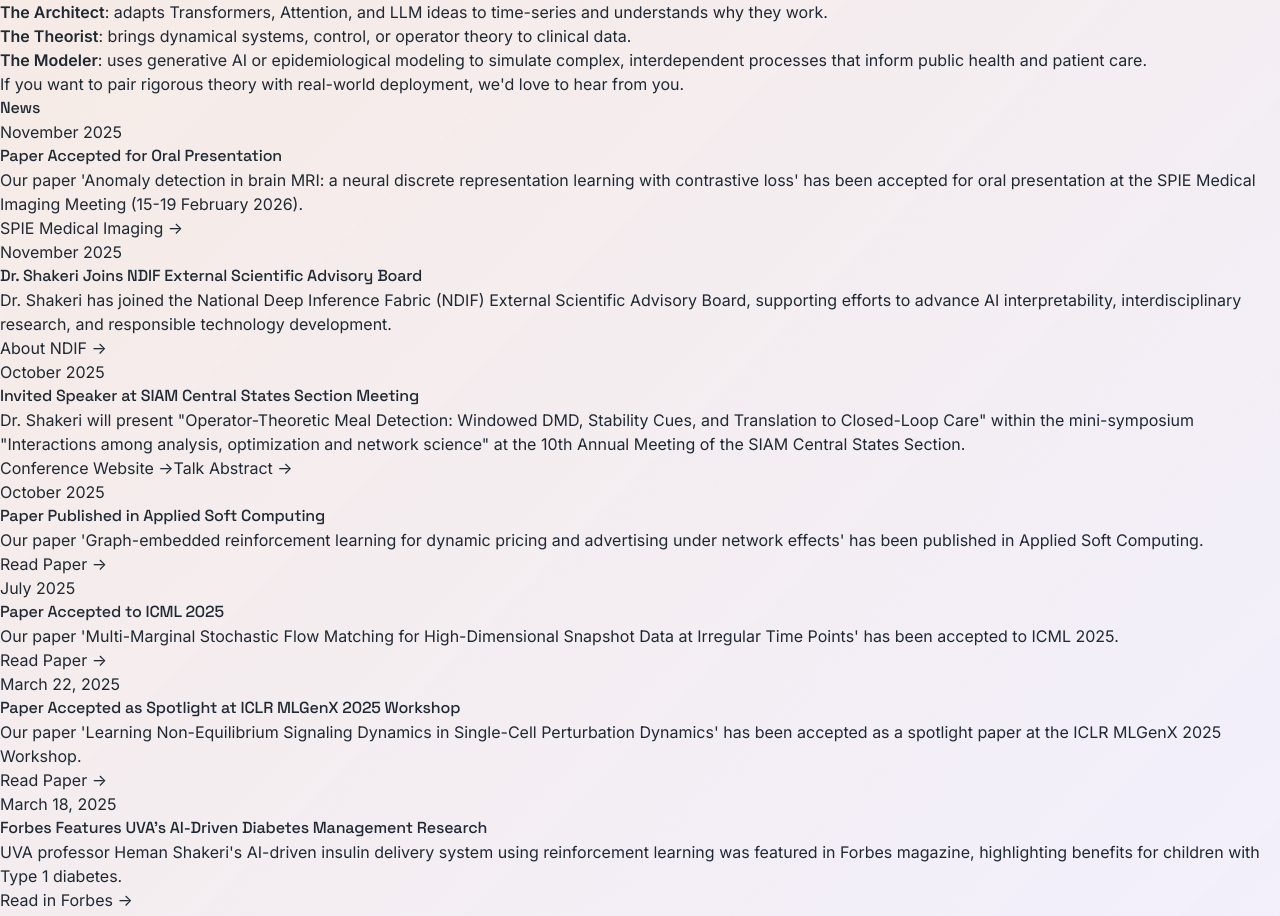
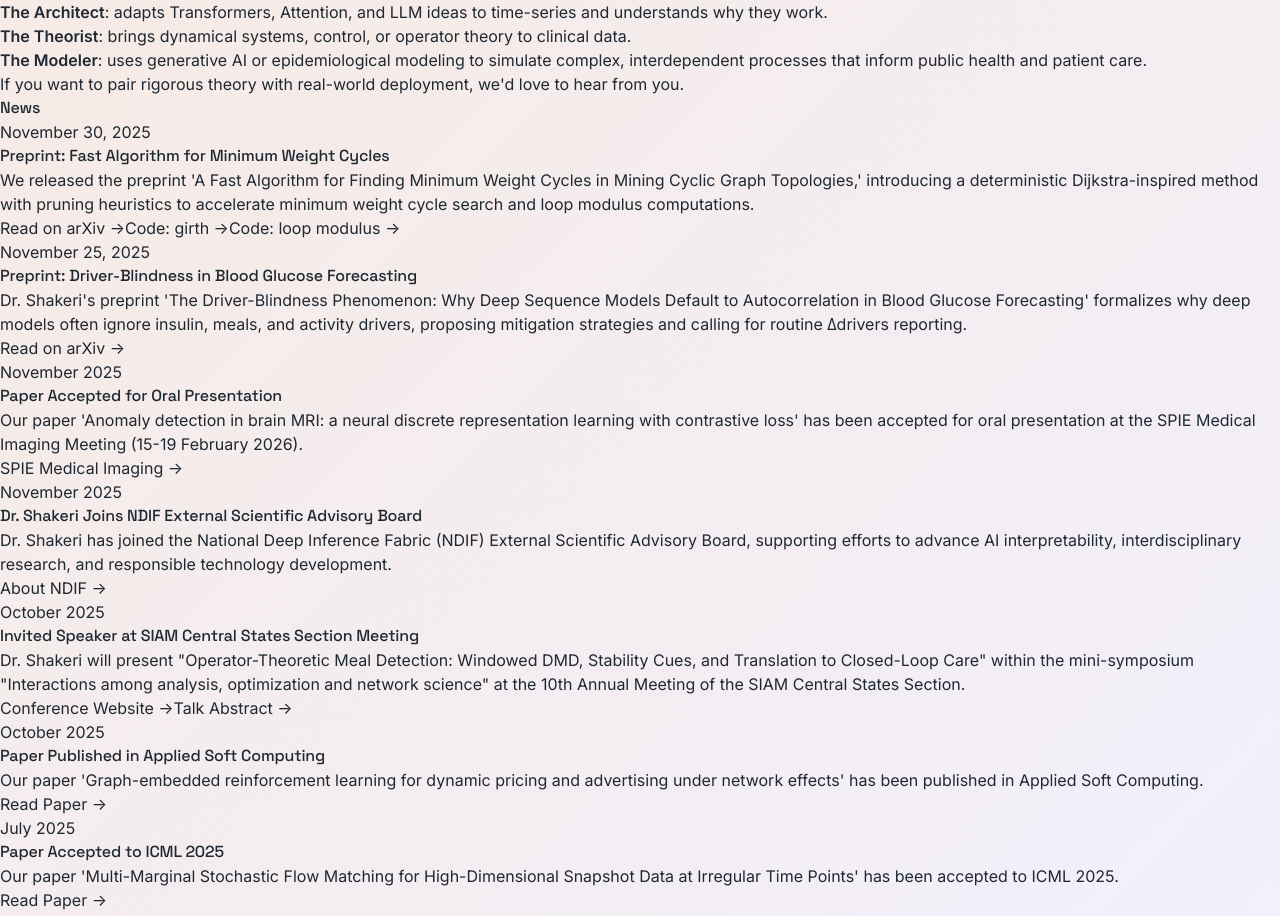
Before and after one commit to Shakeri-Lab/shakeri-lab.github.io, a Next.js app: page / in a window 1280 px wide. Shown: the part 1407-2323 px from the top of the page. Built offline with nearby package versions, Linux system fonts and the light colour scheme.

Commit message:
Add November 2025 preprint news items

```diff
--- a/src/data/news.ts
+++ b/src/data/news.ts
@@ -1,6 +1,30 @@
 import { NewsItem } from '@/types';
 
 export const news: NewsItem[] = [
+  {
+    date: "November 30, 2025",
+    title: "Preprint: Fast Algorithm for Minimum Weight Cycles",
+    content: "We released the preprint 'A Fast Algorithm for Finding Minimum Weight Cycles in Mining Cyclic Graph Topologies,' introducing a deterministic Dijkstra-inspired method with pruning heuristics to accelerate minimum weight cycle search and loop modulus computations.",
+    links: [{
+      text: "Read on arXiv",
+      url: "https://arxiv.org/abs/2512.01049"
+    }, {
+      text: "Code: girth",
+      url: "https://github.com/Shakeri-Lab/girth"
+    }, {
+      text: "Code: loop modulus",
+      url: "https://github.com/Shakeri-Lab/loop-modulus"
+    }]
+  },
+  {
+    date: "November 25, 2025",
+    title: "Preprint: Driver-Blindness in Blood Glucose Forecasting",
+    content: "Dr. Shakeri's preprint 'The Driver-Blindness Phenomenon: Why Deep Sequence Models Default to Autocorrelation in Blood Glucose Forecasting' formalizes why deep models often ignore insulin, meals, and activity drivers, proposing mitigation strategies and calling for routine Δdrivers reporting.",
+    links: [{
+      text: "Read on arXiv",
+      url: "https://arxiv.org/abs/2511.20601"
+    }]
+  },
   {
     date: "November 2025",
     title: "Paper Accepted for Oral Presentation",
```
